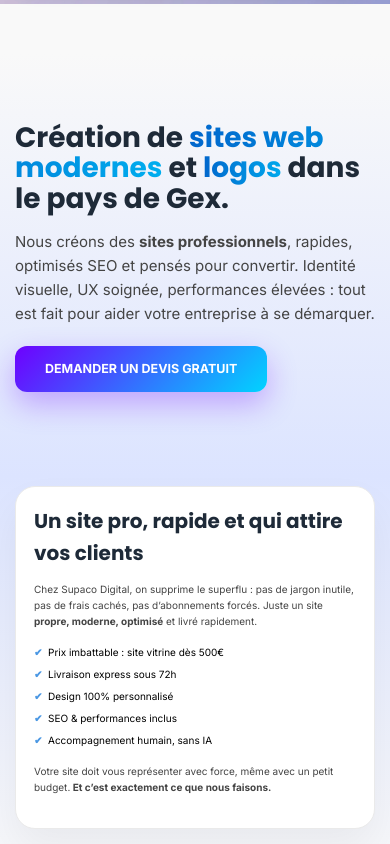
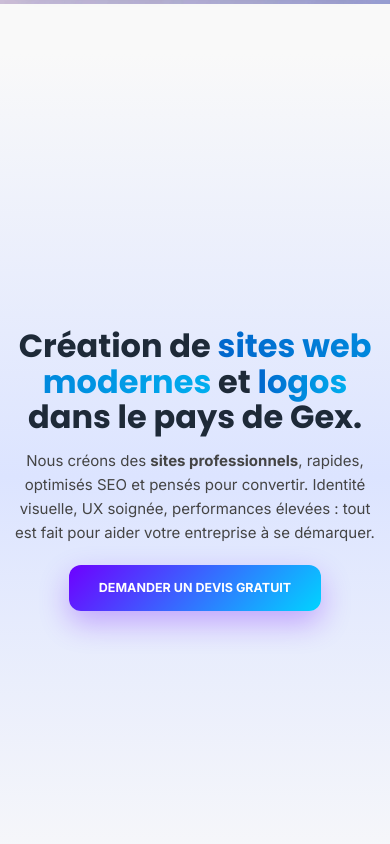
Before and after one commit to SupaKd/su-ado, a React (Vite) app: page / in a window 390 px wide. Shown: the part 840-1684 px from the top of the page. Built offline with nearby package versions, Linux system fonts and the light colour scheme.

Commit message:
Mon message

```diff
--- a/src/assets/scss/_presentation.scss
+++ b/src/assets/scss/_presentation.scss
@@ -166,24 +166,13 @@
 
   @media (max-width: 600px) {
 
-    .presentation__left h1 {
+    .presentation__left  {
       font-size: 2.8rem;
+      text-align: center;
     }
 
     .presentation__right {
-      padding: 1.8rem;
-
-      h2 {
-        font-size: 2rem;
-      }
-
-      ul li {
-        font-size: 1rem;
-      }
-
-      p {
-        font-size: 1rem;
-      }
+      display: none;
 
     }
   }
--- a/src/assets/scss/_projet.scss
+++ b/src/assets/scss/_projet.scss
@@ -23,11 +23,11 @@
     text-align: center;
 
     h2 {
-      font-size: clamp(2rem, 3vw, 3.2rem);
+      font-size: clamp(2rem, 3vw, 4rem);
       font-weight: 700;
       letter-spacing: 0.6px;
       margin-bottom: 3rem;
-      background: linear-gradient(90deg, #fff, #ffcf33);
+      background: linear-gradient(90deg, #fff, #0D1B2A);
       -webkit-background-clip: text;
       color: transparent;
     }
@@ -85,8 +85,8 @@
 
 /* ---------- Project Card ---------- */
 .project-card {
-  background: #E0E0E0;
-  border: 1px solid rgba(255, 255, 255, 0.06);
+  background: #f9f9f9;
+  border: 1px solid #eee;
   border-radius: var(--radius);
   padding: 1.5rem;
   backdrop-filter: blur(14px);
@@ -103,13 +103,12 @@
 .project-card__image {
   width: 100%;
   height: 200px;
-  border-radius: var(--radius);
   position: relative;
   overflow: hidden;
 
   img {
     width: 100%;
-    height: 100%;
+    height: 90%;
     object-fit: contain;
     transition: opacity var(--transition);
     position: absolute;
--- a/src/components/Projet.jsx
+++ b/src/components/Projet.jsx
@@ -15,11 +15,25 @@ export default function Projects() {
 
   const projects = [
     {
+      title: "Site de réservation pour un coiffeur.",
+      desc: "Un site vitrine pour un coiffeur, offrant une visibilité accrue sur son travail et ses services.",
+      logo: "/logohair.png",
+      imgHover: "/coif.png",
+      link: "https://barber-ten-bay.vercel.app/",
+    },
+    {
       title: "Site vitrine pour un serrurier, électricien",
       desc: "Un site vitrine en ligne pour un serrurier, offrant une visibilité accrue sur son travail et ses services.",
       logo: "/2.png",
       imgHover: "/depanne.webp",
       link: "https://depannage-gemeaux.fr/",
+    },
+    {
+      title: "Plateforme pour association solidaire",
+      desc: "Un site institutionnel clair et immersif, présentant l’action d’une association aidant les jeunes.",
+      logo: "/logomobile.png",
+      imgHover: "/yoje.webp",
+      link: "https://www.yojeme.fr/",
     },
     {
       title: "Site e-commerce pour un reseller.",
@@ -28,20 +42,8 @@ export default function Projects() {
       imgHover: "/redseller.webp",
       link: "https://konbini-smoky.vercel.app/",
     },
-    {
-      title: "Site de réservation pour un coiffeur.",
-      desc: "Un site vitrine pour un coiffeur, offrant une visibilité accrue sur son travail et ses services.",
-      logo: "/logohair.png",
-      imgHover: "/coif.png",
-      link: "https://konbini-smoky.vercel.app/",
-    },
-    {
-      title: "Plateforme pour association solidaire",
-      desc: "Un site institutionnel clair et immersif, présentant l’action d’une association aidant les jeunes.",
-      logo: "/logomobile.png",
-      imgHover: "/yoje.webp",
-      link: "https://www.yojeme.fr/",
-    },
+
+
     {
       title: "Site vitrine pour un fast-food.",
       desc: "Un site vitrine pour un fast-food de French Tacos, offrant une visibilité accrue sur ses produits.",
```
